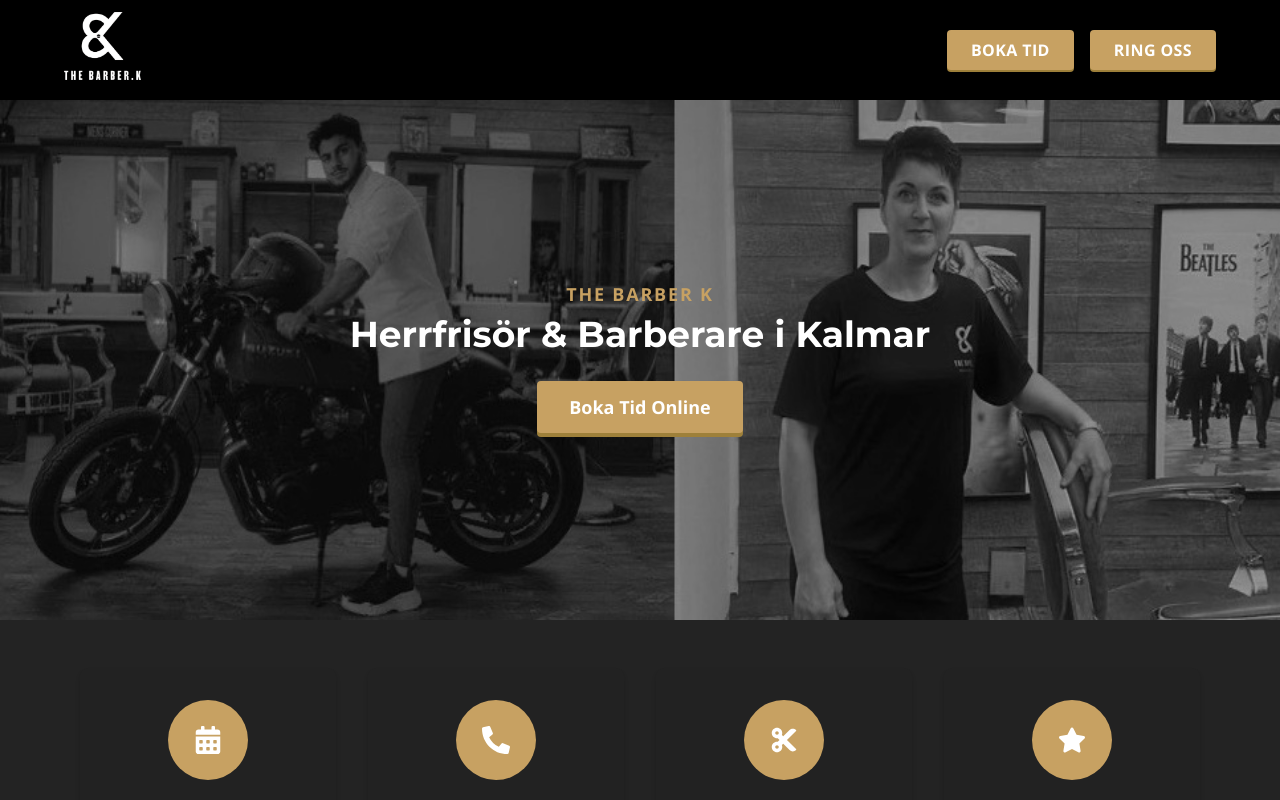
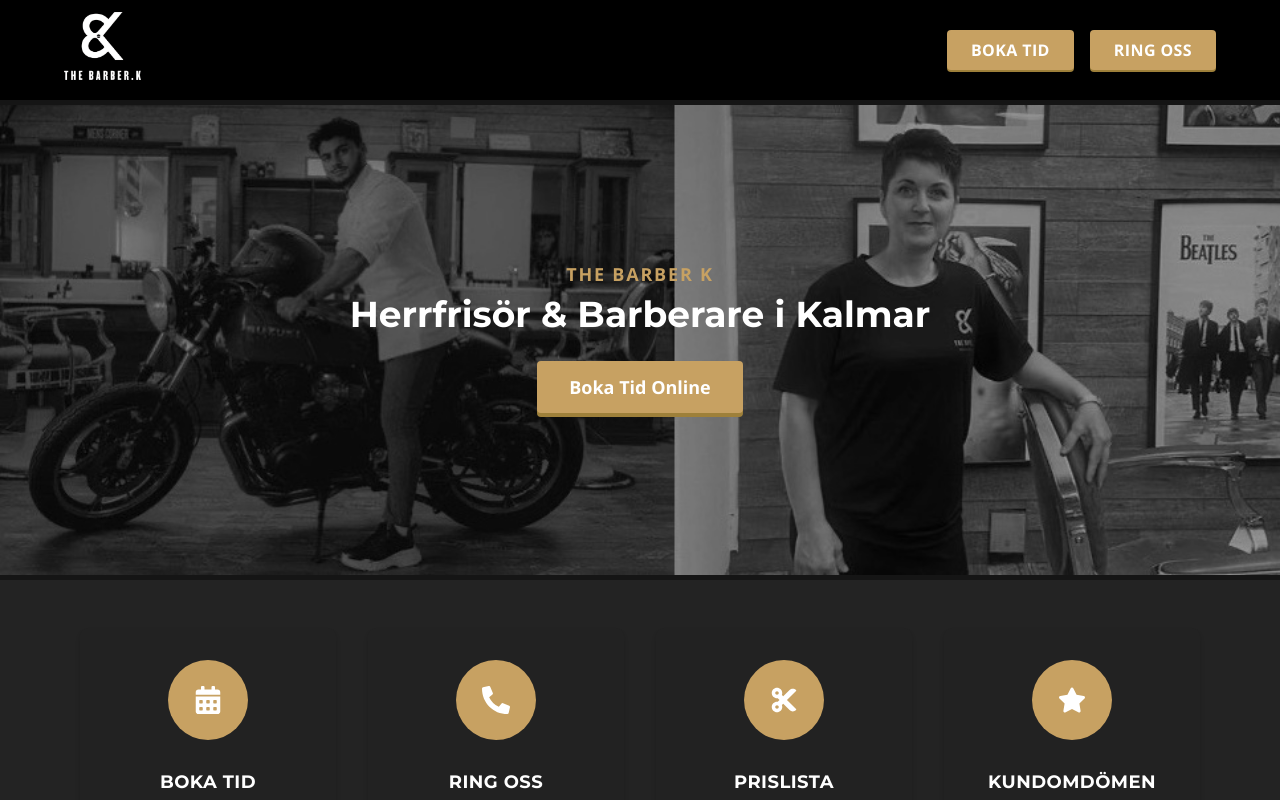
Before and after one commit to ktmoab/barberk, a Next.js app: page / in a window 1280 px wide. Shown: the top 800 px of the page. Built offline with nearby package versions, Linux system fonts and the light colour scheme.

Commit message:
hero image updated

```diff
--- a/src/app/page.tsx
+++ b/src/app/page.tsx
@@ -89,14 +89,14 @@
       <div className="h-[72px] md:h-[100px]" aria-hidden />
 
       {/* HERO */}
-      <section className="relative w-full min-h-[65vh] flex items-center justify-center">
+      <section className="relative w-full h-[31vh] sm:h-[40vh] md:h-[60vh] min-h-[190px] max-h-[400px] md:max-h-[700px] flex items-center justify-center">
         <div className="absolute inset-0">
           {/* Use fill + container so we can control object-fit per breakpoint */}
           <Image
             src="/images/thebarberk-hero.jpg"
             alt="Hero"
             fill
-            className="object-top md:object-center"
+            className="object-contain "
             priority
           />
           <div className="absolute inset-0 bg-black/40" />
```
